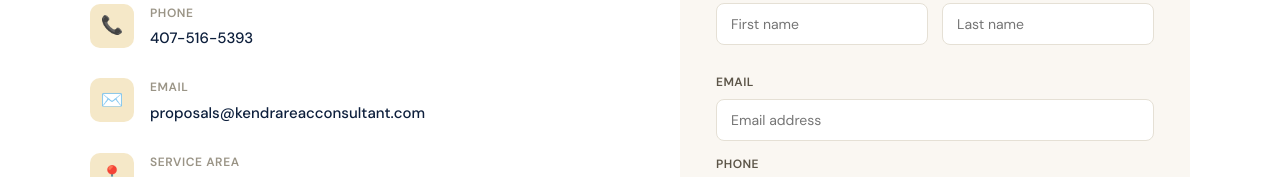
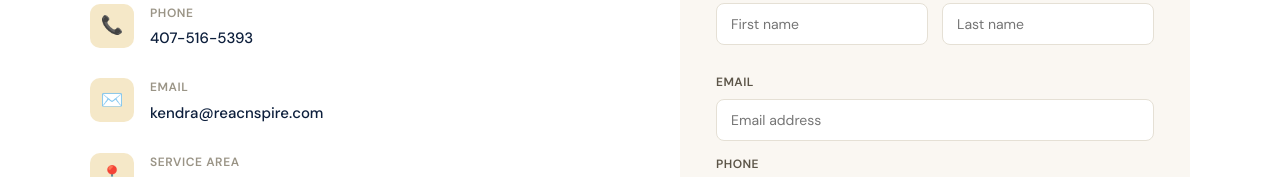
Before and after one commit to reacinspection/reacnspire-website, a plain HTML site: page index.html in a window 1280 px wide. Shown: the part 6594-6771 px from the top of the page. Drawn offline with nearby package versions, Linux system fonts and the light colour scheme.

Commit message:
Update contact email to kendra@reacnspire.com

```diff
--- a/index.html
+++ b/index.html
@@ -1094,7 +1094,7 @@
           <div class="contact-icon">✉️</div>
           <div>
             <div class="contact-label">Email</div>
-            <a href="mailto:proposals@kendrareacconsultant.com" class="contact-value">proposals@kendrareacconsultant.com</a>
+            <a href="mailto:kendra@reacnspire.com" class="contact-value">kendra@reacnspire.com</a>
           </div>
         </div>
         <div class="contact-item">
```
